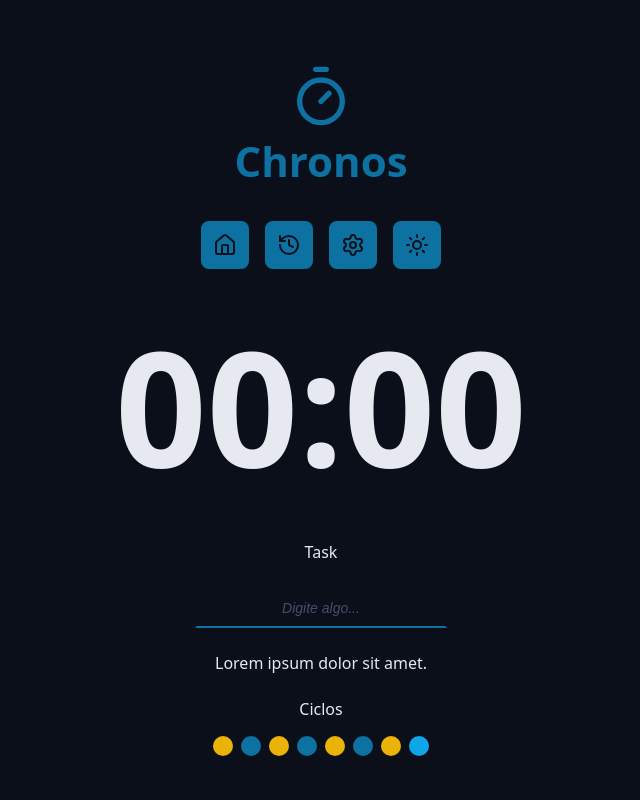
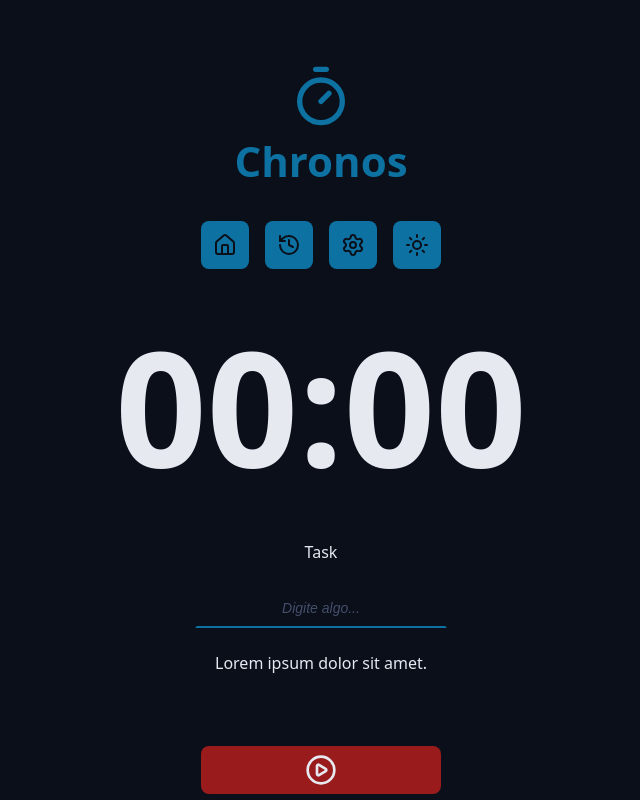
Before and after one commit to danielpi2/chronos, a React (Vite) app: page / in a window 1280 px wide. Shown: the top 800 px of the page, without its empty margins (319-959 px from the left). Built offline with nearby package versions, Linux system fonts and the light colour scheme.

Commit message:
Formatação do tempo e automatizar a troca dos botões iniciar e interromper task

```diff
--- a/src/components/Cycles/index.tsx
+++ b/src/components/Cycles/index.tsx
@@ -1,22 +1,38 @@
+import { useTaskContext } from '../../contexts/TaskContext/UseTaskContext';
+import { getNextCycle } from '../../utils/getNextCycle';
+import { getNextCycleType } from '../../utils/getNextCycleType';
 import styles from './styles.module.css';
 
 export function Cycles() {
-  return(
-   <div className={styles.cycles}>
-        <span>Ciclos</span>
-        <div className={styles.cycleDots}>
-            <span className={`${styles.cycleDot} ${styles.worktime}`}></span>
-            <span className={`${styles.cycleDot} ${styles.shortBreakTime}`}></span>
-            <span className={`${styles.cycleDot} ${styles.worktime}`}></span>
-            <span className={`${styles.cycleDot} ${styles.shortBreakTime}`}></span>
-            <span className={`${styles.cycleDot} ${styles.worktime}`}></span>
-            <span className={`${styles.cycleDot} ${styles.shortBreakTime}`}></span>
-            <span className={`${styles.cycleDot} ${styles.worktime}`}></span>
-            <span className={`${styles.cycleDot} ${styles.longBreakTime}`}></span>
+  const { state } = useTaskContext();
 
-        </div>
+  const cycleStep = Array.from({ length: state.currentCycle });
 
+  const cycleDescriptionMap = {
+    workTime: 'foco',
+    shortBreakTime: 'descanso curto',
+    longBreakTime: 'descanso longo',
+  };
 
-   </div>
+  return (
+    <div className={styles.cycles}>
+      <span>Ciclos:</span>
+
+      <div className={styles.cycleDots}>
+
+        {cycleStep.map((_, index) => {
+          const nextCycle = getNextCycle(index);
+          const nextCycleType = getNextCycleType(nextCycle);
+          return (
+            <span
+              key={nextCycle}
+              className={`${styles.cycleDot} ${styles[nextCycleType]}`}
+              aria-label={`Indicador de ciclo de ${cycleDescriptionMap[nextCycleType]}`}
+              title={`Indicador de ciclo de ${cycleDescriptionMap[nextCycleType]}`}
+            ></span>
+          );
+        })}
+      </div>
+    </div>
   );
 }
--- a/src/components/Cycles/styles.module.css
+++ b/src/components/Cycles/styles.module.css
@@ -16,7 +16,7 @@
     background-color: var(--primary);
     border-radius: 50%;
 }
-.worktime{
+.workTime{
     background: var(--warning);
 }
 .shortBreakTime{
--- a/src/components/MainForm/index.tsx
+++ b/src/components/MainForm/index.tsx
@@ -1,4 +1,4 @@
-import { PlayCircleIcon } from 'lucide-react';
+import { PlayCircleIcon, StopCircleIcon } from 'lucide-react';
 import { Cycles } from '../Cycles';
 import { DefaultInput } from '../DefaultInput';
 import { DefaultButton } from '../DefaultButton';
@@ -59,17 +59,23 @@
   return (
     <form action="" onSubmit={handleCreateNewTask} className="form">
         <div className="formRow">
-                    <DefaultInput labelText='Task' id='meuInput' type='text' placeholder='Digite algo...' ref={taskNameInput} />
+            <DefaultInput labelText='Task' id='meuInput' type='text' placeholder='Digite algo...' ref={taskNameInput} disabled={!!state.activeTask} />
         </div>
         <div className="formRow">
             <p>Lorem ipsum dolor sit amet.</p>
         </div>
+        {state.currentCycle > 0 && (
         <div className="formRow">
             <Cycles />
         </div>
+        )}
+        {!state.activeTask ? (
             <div className="formRow">
-                    <DefaultButton icon={<PlayCircleIcon />} color='blue' />
-                </div>
+            <DefaultButton type='submit' icon={<PlayCircleIcon />} color='red' aria-label='Iniciar nova tarefa' title='Iniciar nova tarefa' />
+        </div>) :(
+          <DefaultButton type='button' icon={<StopCircleIcon />} color='red' aria-label='Interromper tarefa atual' title='Interromper tarefa atual' />
+        ) }
+
     </form>
   );
 }
```
Lines whose indentation alone changed are shown as unchanged.
